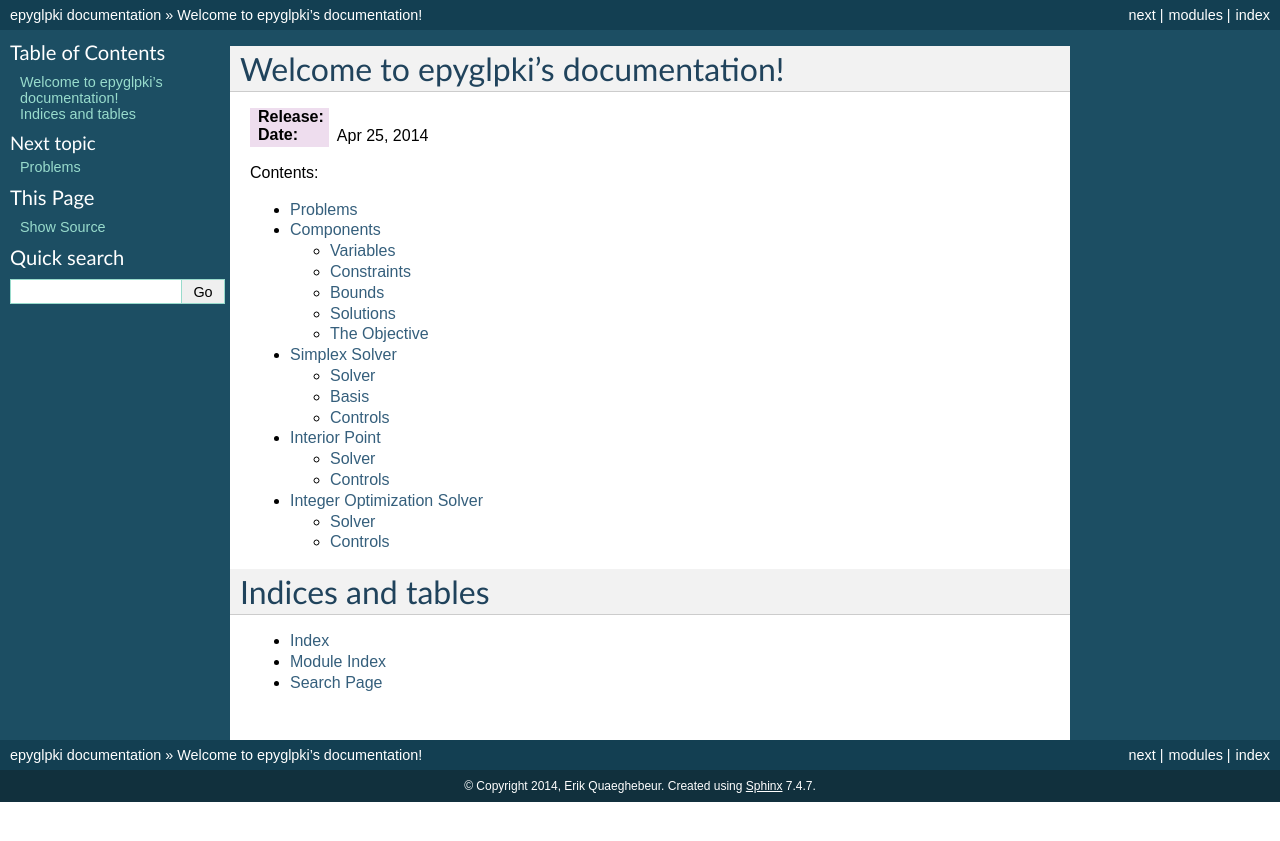
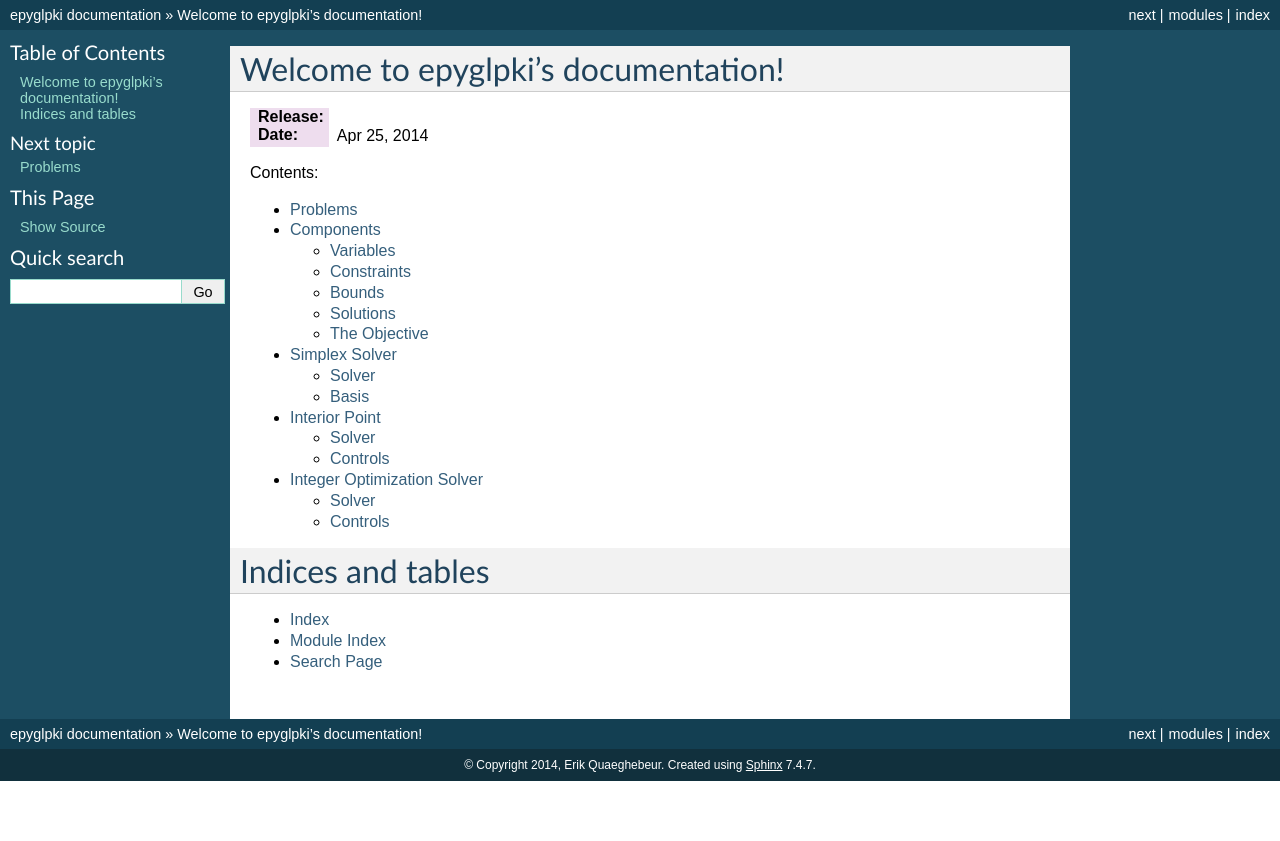
Before and after one commit to equaeghe/ecyglpki, a Sphinx documentation site: the page built from docs/source/index.rst, in a window 1280 px wide. Shown: the top 841 px of the page. Built offline with Sphinx 7.4.7, drawn with Linux system fonts in a browser that asks for light colours.

Commit message:
reorganize some simplex solver code and docs

```diff
--- a/docs/source/simplex.rst
+++ b/docs/source/simplex.rst
@@ -12,18 +12,18 @@
 
 .. autoclass:: SimplexSolver
 
+Controls
+~~~~~~~~
+
+.. autoclass:: SimplexControls
+
+
 Basis
 -----
 
 .. autoclass:: Basis
 
-Controls
---------
-
-Solver Controls
-~~~~~~~~~~~~~~~
-.. autoclass:: SimplexControls
-
 Factorization Controls
 ~~~~~~~~~~~~~~~~~~~~~~
+
 .. autoclass:: FactorizationControls
```
Also changed, not shown: 1 other file.
